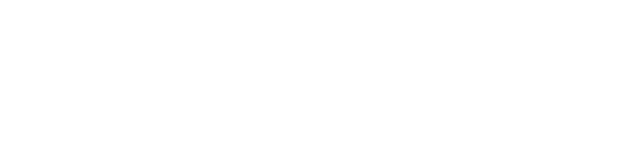
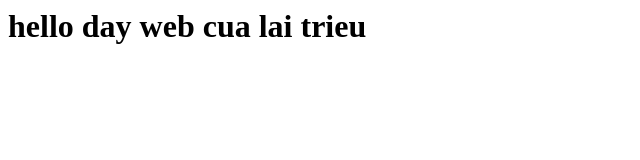
Before and after one commit to trieundaisy/duAnGit, a plain HTML site: page index.html in a window 1280 px wide. Shown: the whole page, without its empty margins (0-640 px from the left). Drawn offline with Linux system fonts and the light colour scheme.

Commit message:
sua doi lan mot

```diff
--- a/index.html
+++ b/index.html
@@ -4,5 +4,7 @@
     <meta name="viewport" content="width=device-width, initial-scale=1.0" />
     <title>Document</title>
   </head>
-  <body></body>
+  <body>
+    <h1>hello day web cua lai trieu</h1>
+  </body>
 </html>
```
